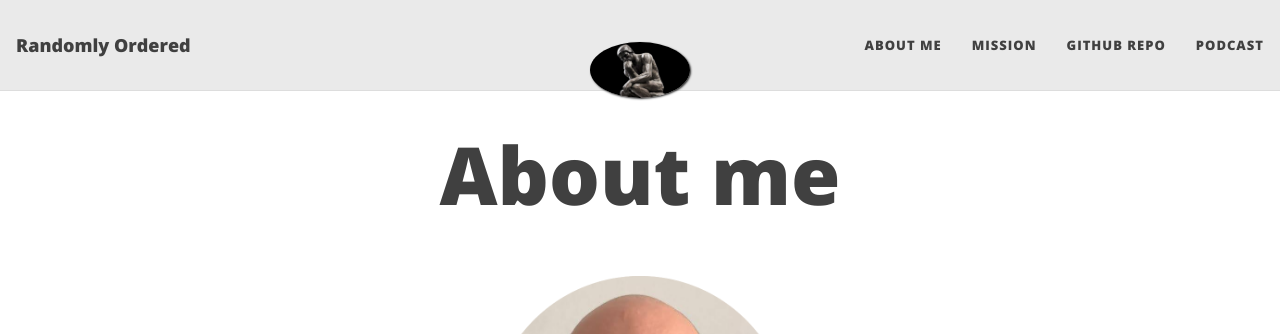
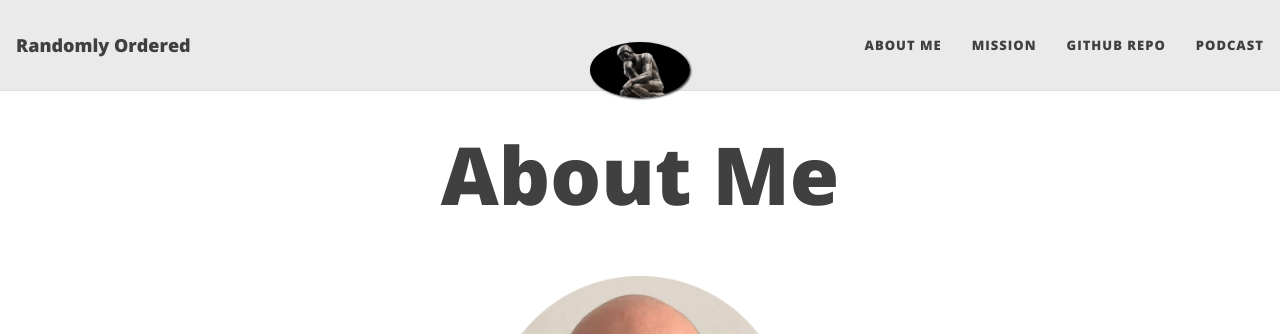
Before and after one commit to aissaei/randomlyordered.github.io, a Jekyll site: the page built from aboutme.md, in a window 1280 px wide and 1291 px high. Shown: the top 334 px of the window. Built offline with Jekyll 4.4.1, drawn with Linux system fonts in a browser that asks for light colours; nearby versions of some CDN libraries.

```diff
--- a/aboutme.md
+++ b/aboutme.md
@@ -1,6 +1,6 @@
 ---
 layout: page
-title: About me
+title: About Me
 ---
 
 <!-- ![Amir's image](/assets/img/amir.png=100x20) -->
```
